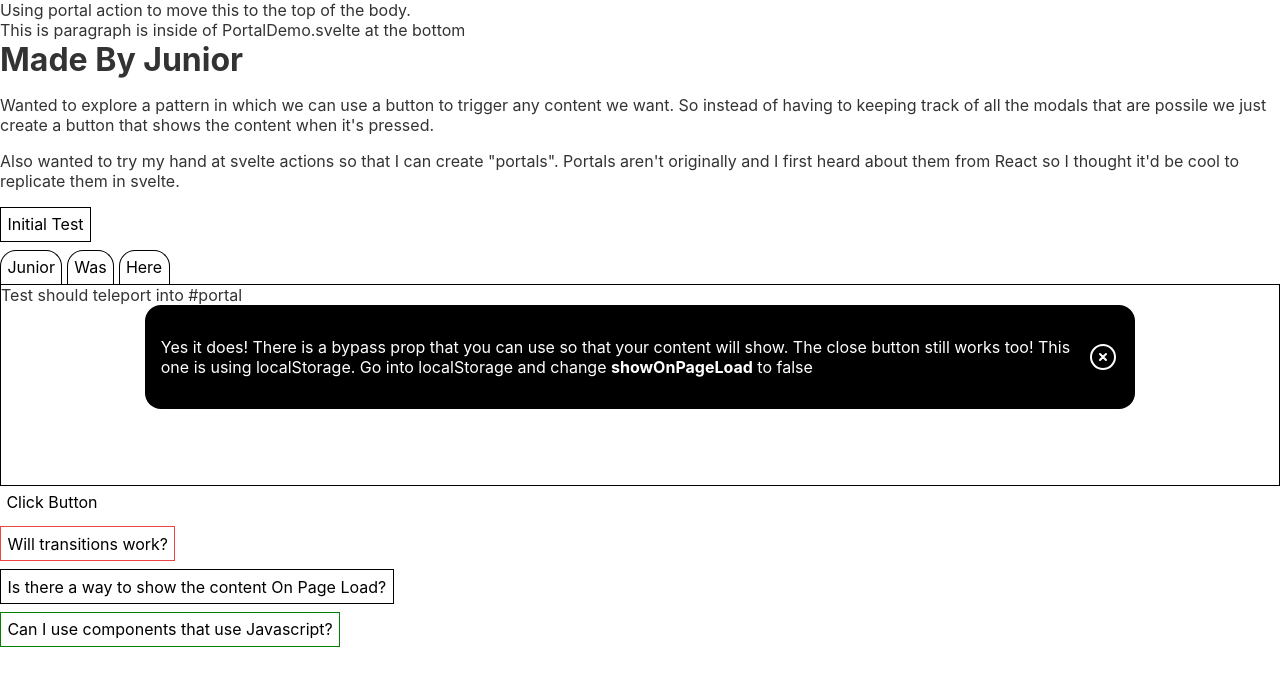
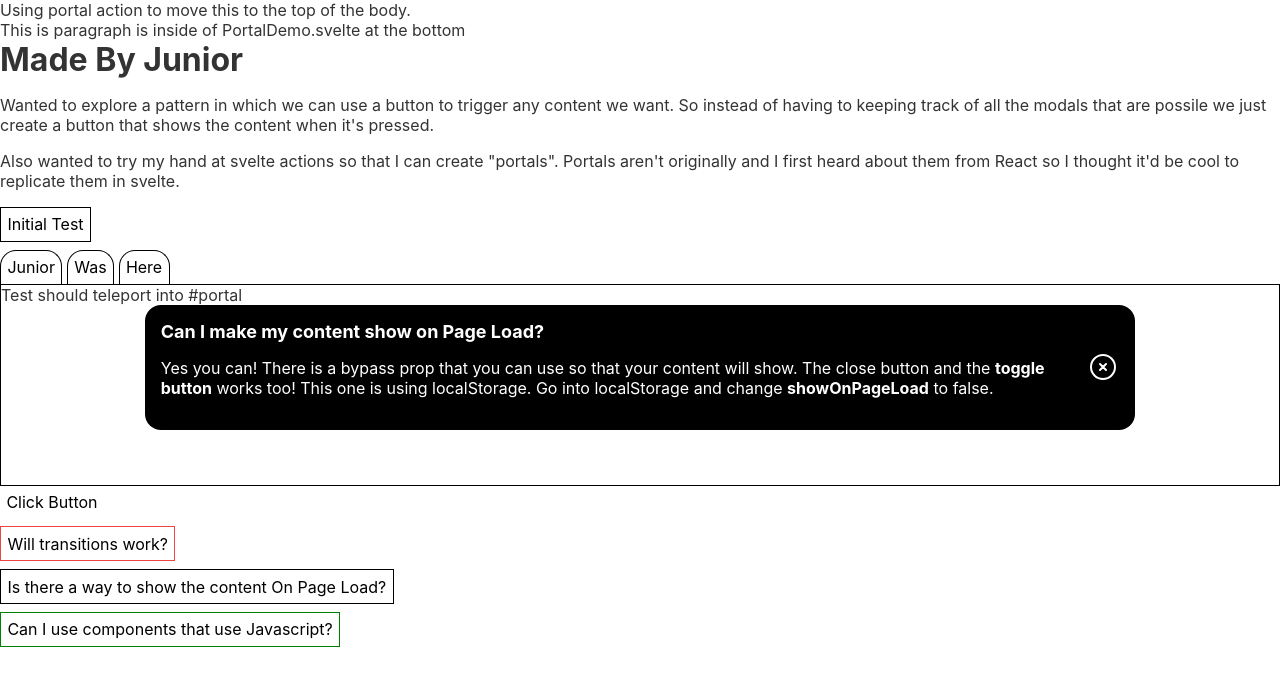
Before and after one commit to L33t-Rose/Svelte-Modal-Toggle-Button-Showcase, a Svelte app: page / in a window 1280 px wide. Shown: the top 686 px of the page. Built offline with nearby package versions, Linux system fonts and the light colour scheme.

Commit message:
Changed some naming

```diff
--- a/src/Modal.svelte
+++ b/src/Modal.svelte
@@ -1,26 +1,31 @@
 <script>
   export let action = () => {};
   export let parameters = {};
-
   export let close;
+  export let absolute = false;
   let elem;
-  function handleClickOutside(e){
-    console.log(e.target,elem);
-    if(e.target == elem){
+  function handleClickOutside(e) {
+    console.log(e.target, elem);
+    if (e.target == elem) {
       close();
     }
   }
 </script>
 
-  <!-- svelte-ignore a11y-click-events-have-key-events -->
-  <!-- <div class="modal-background" on:click={close}/> -->
-  <div class="modal" use:action={parameters} bind:this={elem} on:click={handleClickOutside}>
-    <slot />
-  </div>
+<!-- svelte-ignore a11y-click-events-have-key-events -->
+<!-- <div class="modal-background" on:click={close}/> -->
+<div
+  class={`modal ${absolute ? "absolute" : "fixed"}`}
+  use:action={parameters}
+  bind:this={elem}
+  on:click={handleClickOutside}
+>
+  <slot />
+</div>
 
 <style>
   .modal {
-    position: absolute;
+    /* position: fixed; */
     top: 0;
     left: 0;
     background: rgba(0, 0, 0, 0.8);
@@ -34,4 +39,11 @@
     align-items: center;
     z-index: 10;
   }
+  .fixed {
+    position: fixed;
+  }
+
+  .absolute {
+    position: absolute;
+  }
 </style>
--- a/src/PortalDemo.svelte
+++ b/src/PortalDemo.svelte
@@ -1,5 +1,5 @@
 <script>
-  import { portal } from "./util";
+  import { portal, highlightOnHover } from "./util";
   import { fade, fly, slide } from "svelte/transition";
   import Button from "./Button.svelte";
   import CloseIcon from "./CloseIcon.svelte";
@@ -31,6 +31,7 @@
       action={portal}
       parameters={{ selector: "#portal", condition: pressed }}
       close={toggle}
+      absolute
     >
       <div class="modal-content">
         <button class="close" on:click={toggle}><CloseIcon /></button>
@@ -50,6 +51,7 @@
       action={portal}
       parameters={{ selector: "#portal", condition: pressed }}
       close={toggle}
+      absolute
     >
       <div class="modal-content">
         <button class="close" on:click={toggle}><CloseIcon /></button>
@@ -61,14 +63,15 @@
     id="here"
     label="Here"
     let:pressed
+    let:toggle
     --display
-    let:toggle
     --border="1px solid"
   >
     <Modal
       close={toggle}
       action={portal}
       parameters={{ selector: "#portal", condition: pressed }}
+      absolute
     >
       <div class="modal-content">
         <button class="close" on:click={toggle}><CloseIcon /></button>
@@ -77,6 +80,7 @@
     </Modal>
   </Button>
 </div>
+
 <div id="portal" />
 
 <Test action={portal} parameters={{ selector: "#portal", condition: true }} />
@@ -124,6 +128,7 @@
 </Button>
 
 <Button
+  id="test-hover"
   bypass={JSON.parse(localStorage.getItem("showOnPageLoad")) ?? false}
   label="Is there a way to show the content On Page Load?"
   let:pressed
@@ -139,14 +144,21 @@
       transition:slide={{ duration: 1000 }}
       style="background:black; width:75%; margin:0 auto; border-radius:1em; color:white; padding:1em; display:flex; justify-content:space-between; align-items:center;"
     >
-      <p style="flex:1;">
-        Yes it does! There is a bypass prop that you can use so that your
-        content will show. The close button still works too! This one is using
-        localStorage. Go into localStorage and change <span
-          style="font-weight:bold; margin:0;">showOnPageLoad</span
+      <div style="flex:1">
+        <b style="font-size:large; margin:0;"
+          >Can I make my content show on Page Load?</b
         >
-        to false
-      </p>
+        <p>
+          Yes you can! There is a bypass prop that you can use so that your
+          content will show. The close button and the <span
+            use:highlightOnHover={"#test-hover"}
+            style="cursor:pointer; font-weight:bolder">toggle button</span
+          >
+          works too! This one is using localStorage. Go into localStorage and change
+          <span style="font-weight:bold; margin:0;">showOnPageLoad</span>
+          to false.
+        </p>
+      </div>
       <button
         on:click={toggle}
         style="width:2em; height:2em; cursor:pointer; border-radius: 50%; padding:0; margin:0; border:none; margin:0; background:transparent;"
--- a/src/util.js
+++ b/src/util.js
@@ -1,11 +1,39 @@
-export function portal(node, { selector = "body", condition = false, moveToTop = false }) {
+export function portal(
+  node,
+  { selector = "body", condition = false, moveToTop = false }
+) {
   console.log(selector, node, document.querySelector(selector));
   if (condition) {
     const portalLocation = document.querySelector(selector);
-    if(!moveToTop){
-        portalLocation.appendChild(node);
-    }else{
-        portalLocation.prepend(node);
+    if (!moveToTop) {
+      portalLocation.appendChild(node);
+    } else {
+      portalLocation.prepend(node);
     }
   }
 }
+
+export function highlightOnHover(node, selector) {
+  console.log(node, document.querySelector(selector));
+  const selectedNode = document.querySelector(selector);
+
+  console.log("border-color",selectedNode.style.borderColor)
+  const handleMouseEnter = () => {
+    selectedNode.dataset.border = selectedNode.style.border;
+    const borderColor = selectedNode.style.borderColor;
+    selectedNode.style.border = `thick solid ${borderColor}`;
+  };
+
+  const handleMouseLeave = () => {
+    selectedNode.style.border = selectedNode.dataset.border;
+  };
+  node.addEventListener("mouseenter", handleMouseEnter);
+  node.addEventListener("mouseleave", handleMouseLeave);
+  return {
+    destroy: () => {
+      node.removeEventListener("mouseenter", handleMouseEnter);
+      node.removeEventListener("mouseleave", handleMouseLeave);
+      selectedNode.removeAttribute("data-border");
+    },
+  };
+}
```
